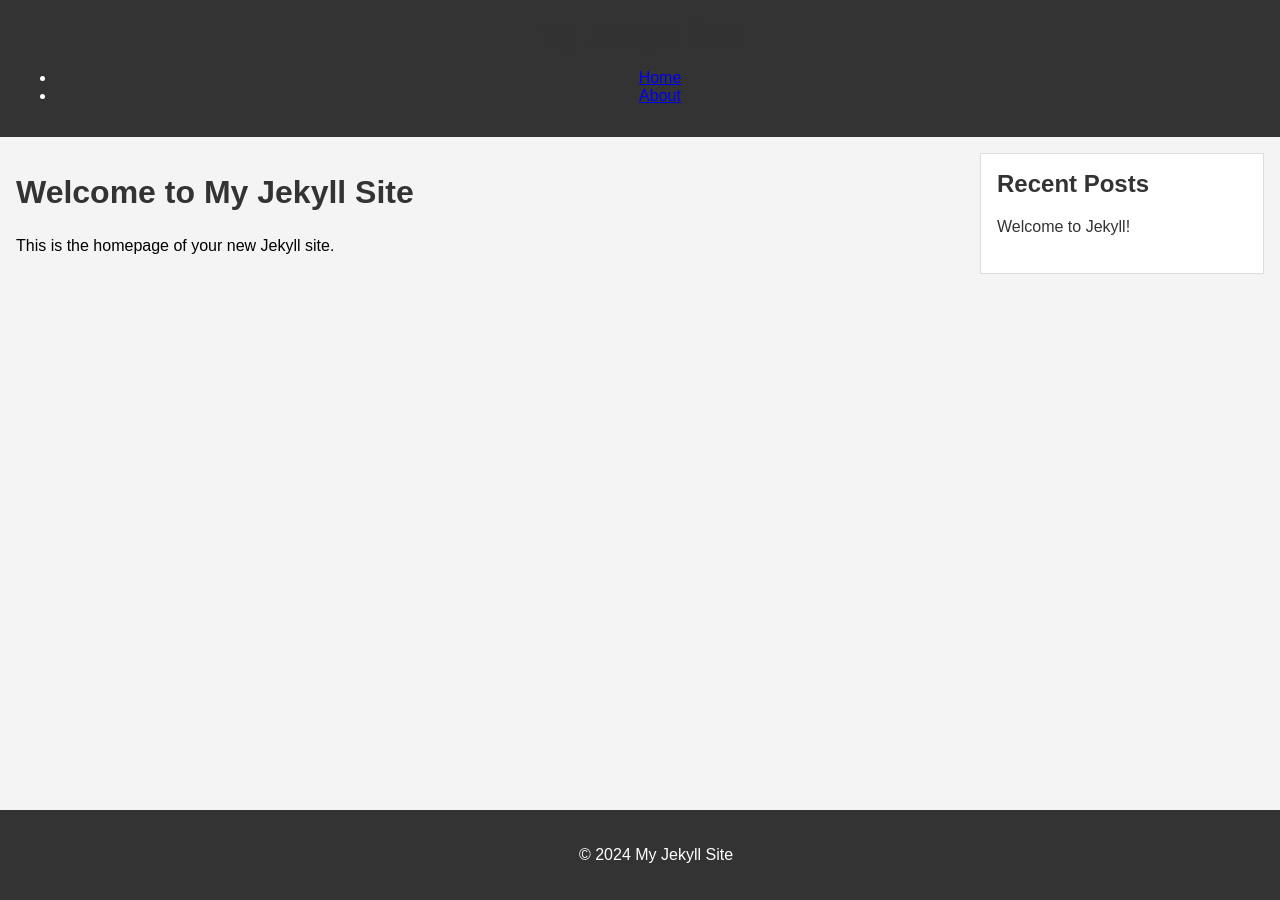
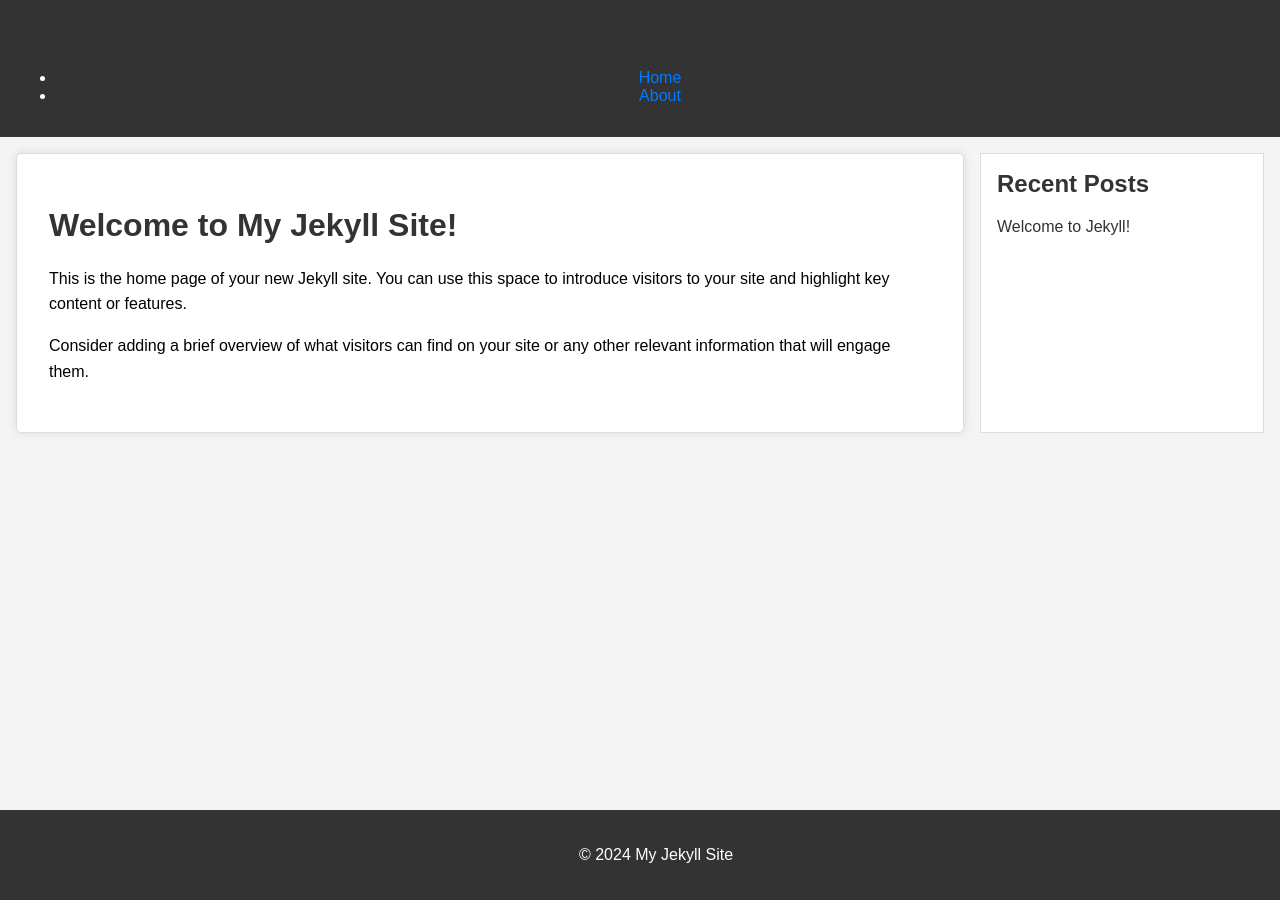
Before and after one commit to atewodros/atewodros.github.io, a Jekyll site: the page built from index.md, in a window 1280 px wide. Built offline with Jekyll 4.4.1, drawn with Linux system fonts in a browser that asks for light colours.

```diff
--- a/assets/css/styles.css
+++ b/assets/css/styles.css
@@ -78,3 +78,10 @@ body {
   }
 
   a {
+    color: #007bff;
+    text-decoration: none;
+  }
+
+  a:hover {
+    text-decoration: underline;
+  }
--- a/index.md
+++ b/index.md
@@ -1,8 +1,11 @@
 ---
 layout: default
 title: Home
+permalink: /
 ---
 
-# Welcome to My Jekyll Site
-
-This is the homepage of your new Jekyll site.
+<div class="page-content">
+  <h1>Welcome to My Jekyll Site!</h1>
+  <p>This is the home page of your new Jekyll site. You can use this space to introduce visitors to your site and highlight key content or features.</p>
+  <p>Consider adding a brief overview of what visitors can find on your site or any other relevant information that will engage them.</p>
+</div>
```
Also changed, not shown: about.md (+5 -3 lines), _layouts/default.html (line endings or trailing spaces).
